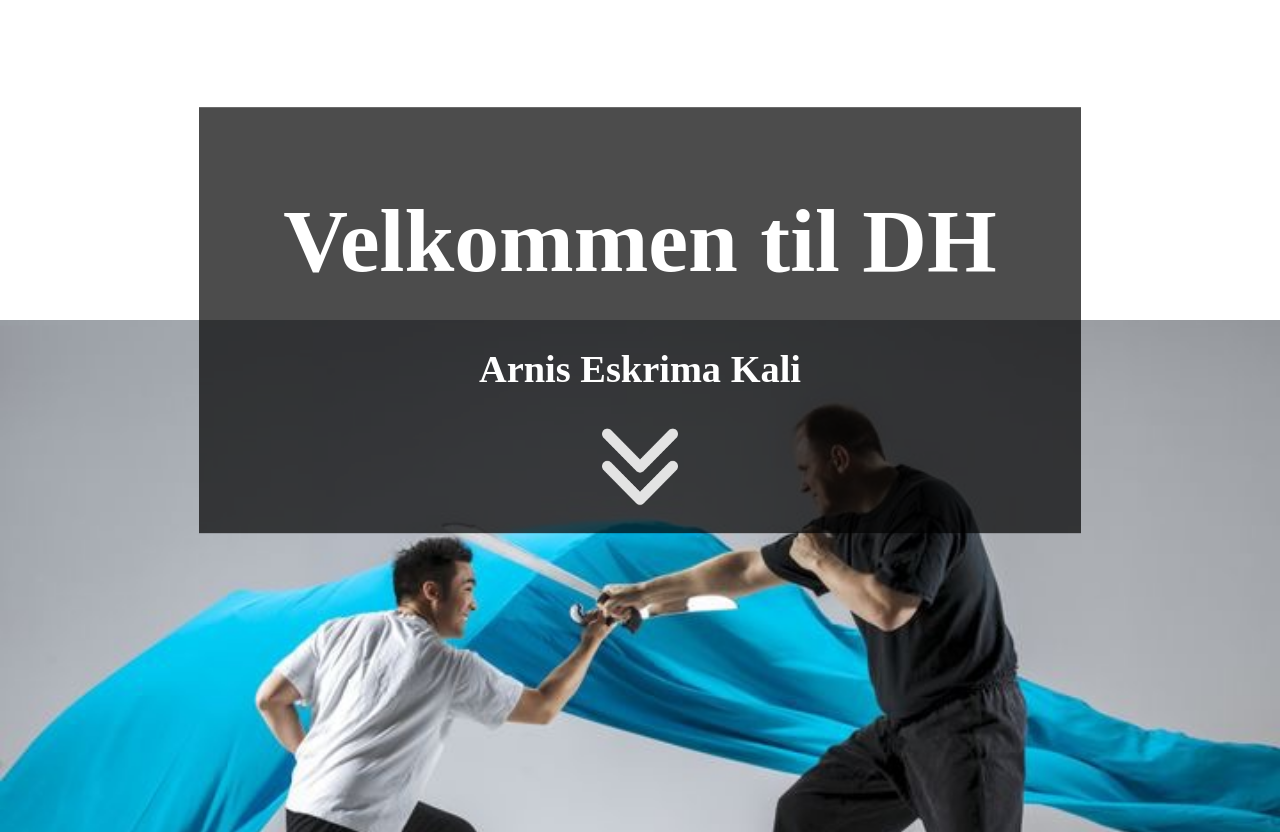
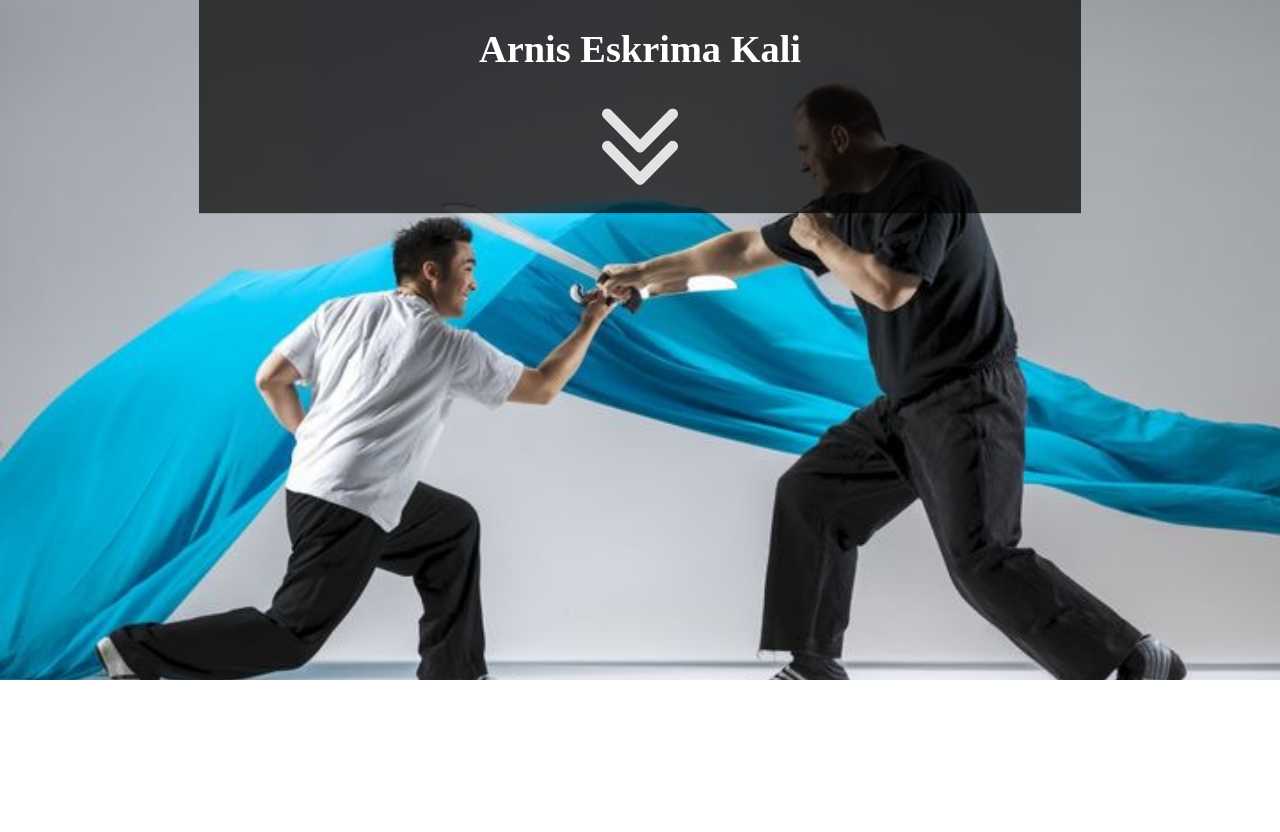
Before and after one commit to elmamael/kampsport, a PHP site: page /indexH.html in a window 1280 px wide. Shown: the part 120-952 px from the top of the page. Run offline with PHP 8.4, Linux system fonts and the light colour scheme.

Commit message:
klndvkfkn

```diff
--- a/css/MyStyleKamp.css
+++ b/css/MyStyleKamp.css
@@ -58,11 +58,11 @@ table {
 .bakgrunnsbildediv {
 	width: 100vw;
 	height: 85vh;
+	margin-top: -40vh;
 	background-image: url("../src/GetImage.jpg");
 	background-size: cover;
 	background-position: center center;
 	background-repeat: no-repeat;
-	z-index: -2;
 }
 
 
@@ -193,10 +193,9 @@ nav ul {
   background-color: rgba(0,0,0, 0.7); /* Black w/opacity/see-through */
   color: white;
   font-weight: bold;
+  margin-left: 50%;
   margin-top: 55vh;
-  margin-left: 50%;
   transform: translate(-50%, -50%);
-  z-index: -1;
   width: 65%;
   padding: 25px;
   text-align: center;
@@ -235,6 +234,7 @@ nav ul {
   border: 0;
   width: 70%;
   height: 70%;
+	margin-top: 20vh;
 }
 
 
```
